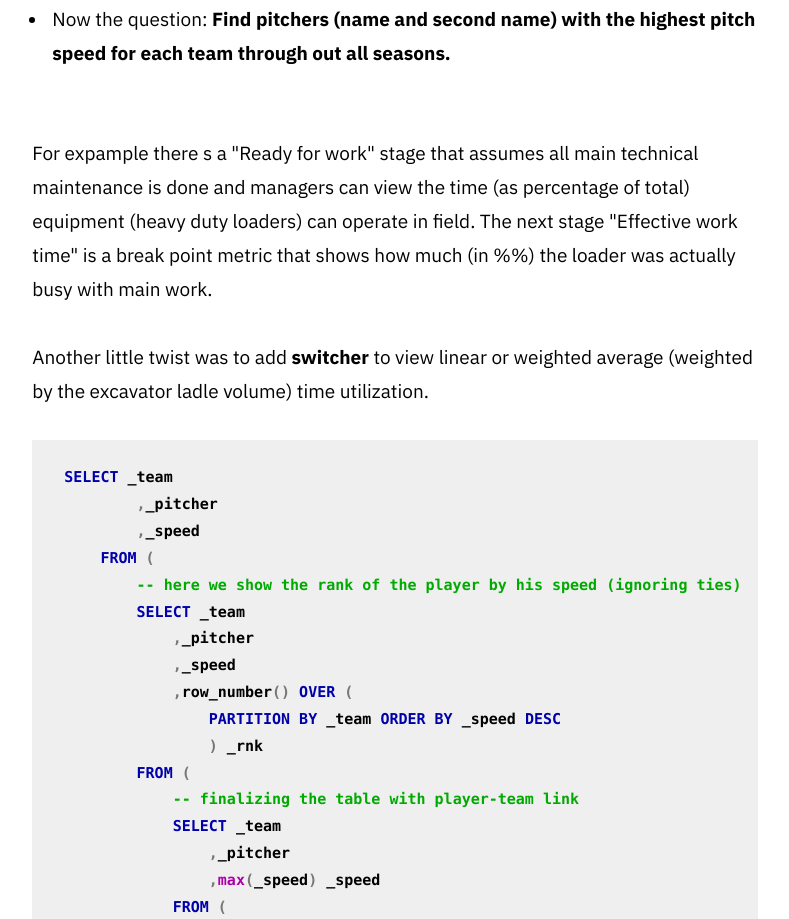
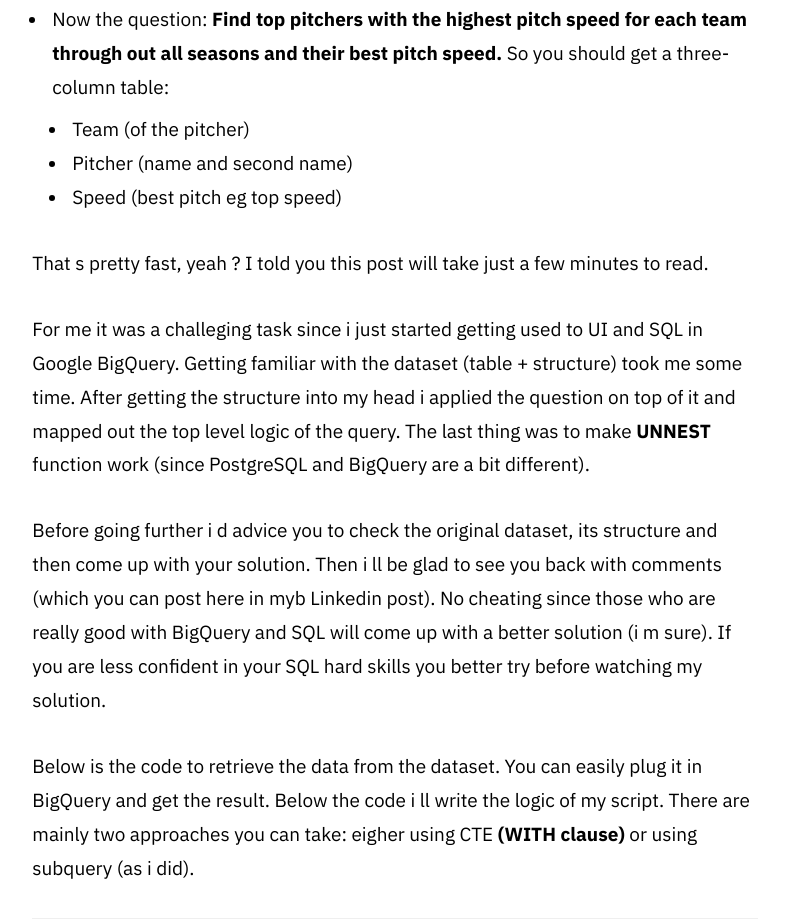
Before and after one commit to rusloc/pimp, a plain HTML site: page blog/baseball.html in a window 1280 px wide. Shown: the part 1085-2004 px from the top of the page, without its empty margins (355-1144 px from the left). Drawn offline with Linux system fonts and the light colour scheme.

Commit message:
draft sql take 2

```diff
--- a/blog/baseball.html
+++ b/blog/baseball.html
@@ -177,26 +177,43 @@
                                 <li>
                                     Now the question:
                                         <b>
-                                            Find pitchers (name and second name) with the highest pitch speed for each team through out all seasons.
+                                            Find top pitchers with the highest pitch speed for each team through out all seasons and their best pitch speed.
                                         </b>
+                                        So you should get a three-column table:
+                                        <ul>
+                                            <li>Team (of the pitcher)</li>
+                                            <li>Pitcher (name and second name)</li>
+                                            <li>Speed (best pitch eg top speed)</li>
+                                        </ul>
                                 </li>
                             </ul>
 
+                        </p>
+                                <p>
+                                    That s pretty fast, yeah ? I told you this post will take just a few minutes to read.
+                                </p>
 
-
-                            <br>
-                            For expample there s a "Ready for work" stage that assumes all main
-                            technical maintenance is done and managers can view the time (as percentage of total) equipment (heavy duty loaders)
-                            can operate in field.
-
-                            The next stage "Effective work time" is a break point metric that shows how much (in %%) the loader was actually busy with main work.
-                            <br><br>
-                            Another little twist was to add <b>switcher</b> to view linear or weighted average (weighted by the excavator  ladle volume)
-                            time utilization.
-
+                        <p>
+                            For me it was a challeging task since i just started getting used to UI and SQL in Google BigQuery.
+                            Getting familiar with the dataset (table + structure) took me some time.
+                            After getting the structure into my head i applied the question on top of it and mapped out the top level logic of the query.
+                            The last thing was to make <b>UNNEST</b> function work (since PostgreSQL and BigQuery are a bit different).
                         </p>
 
+                        <p>
+                            Before going further i d advice you to check the original dataset, its structure and then come up with your solution.
+                            Then i ll be glad to see you back with comments (which you can post here in myb Linkedin post).
+                            No cheating since those who are really good with BigQuery and SQL will come up with a better solution (i m sure).
+                            If you are less confident in your SQL hard skills you better try before watching my solution.
+                        </p>
 
+                        <p>
+                            Below is the code to retrieve the data from the dataset. You can easily plug it in BigQuery and get the result.
+                            Below the code i ll write the logic of my script.
+                            There are mainly two approaches you can take: eigher using CTE <b>(WITH clause)</b> or using subquery (as i did).
+                        </p>
+
+                        <!-- ############### SQL SECTION ##############-->
 
     <pre class="SQLCode"><span class="SQLKeyword">SELECT</span> _team
         <span class="SQLOperator">,</span>_pitcher
@@ -335,10 +352,6 @@
     </pre>
 
 
-
-
-
-
                     </div> <!-- end entry content -->
 
                 </article> <!-- end column large-full entry-->
```
